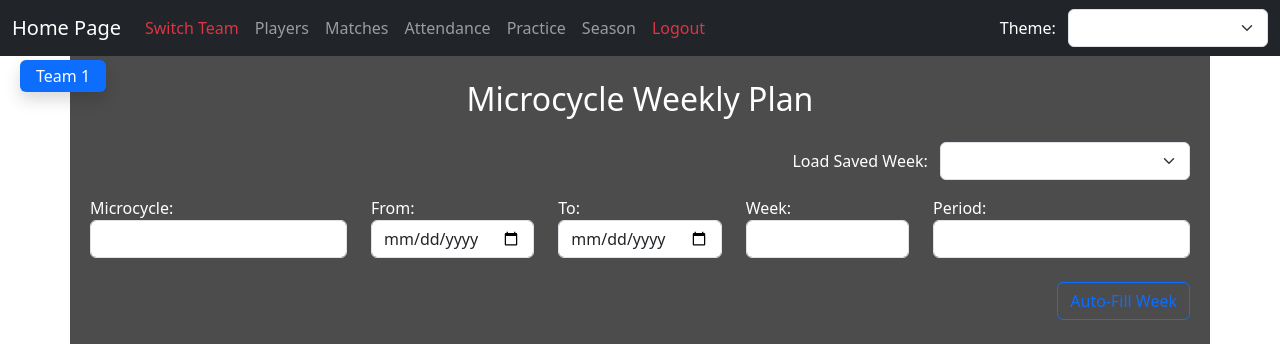
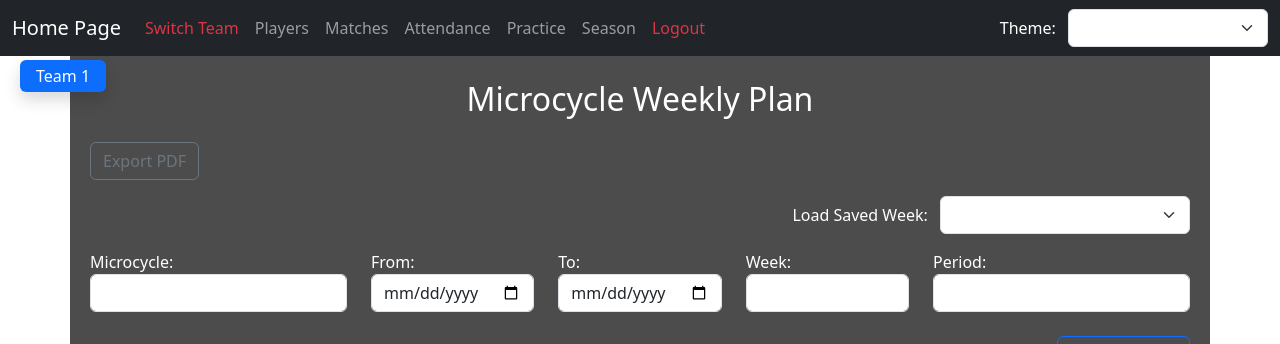
Before and after one commit to Larguech15/team-manager, a Flask app: page /microcycle in a window 1280 px wide. Shown: the top 344 px of the page. Run offline with Flask 3, Linux system fonts and the light colour scheme; the visitor is signed in with stand-in values (Sample User, id 1); data that the repository does not hold is empty; some libraries are stand-ins or nearby versions.

Commit message:
Update microcycle.html

```diff
--- a/templates/microcycle.html
+++ b/templates/microcycle.html
@@ -2,6 +2,7 @@
 {% block title %}Microcycle{% endblock %}
 {% block content %}
 <h2 class="text-center mb-4">Microcycle Weekly Plan</h2>
+<a href="{{ url_for('export_microcycle_pdf', week=selected_key) }}" class="btn btn-outline-secondary mb-3">Export PDF</a>
 
 <form method="get" class="mb-3 text-end">
   <label for="week" class="me-2">Load Saved Week:</label>
```
